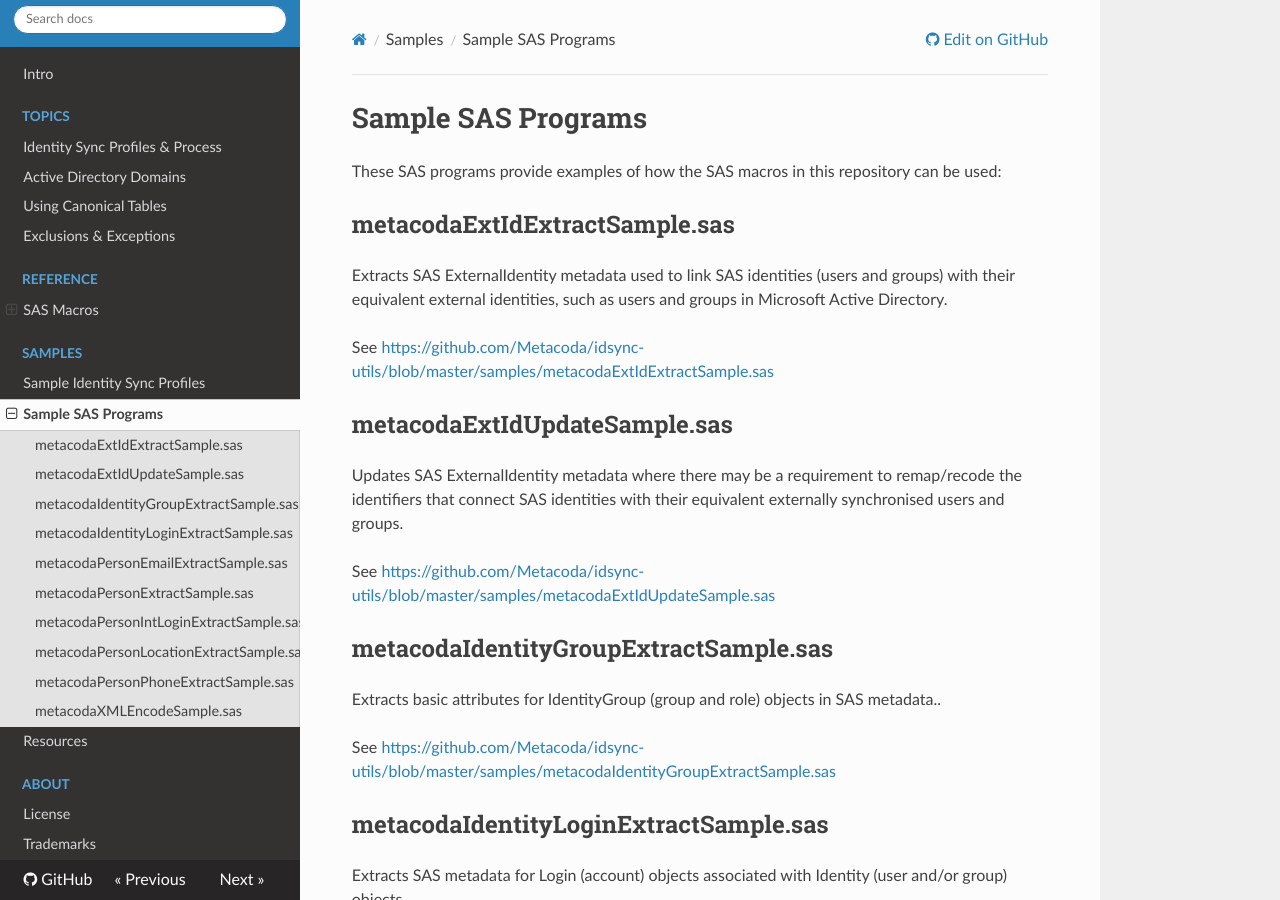
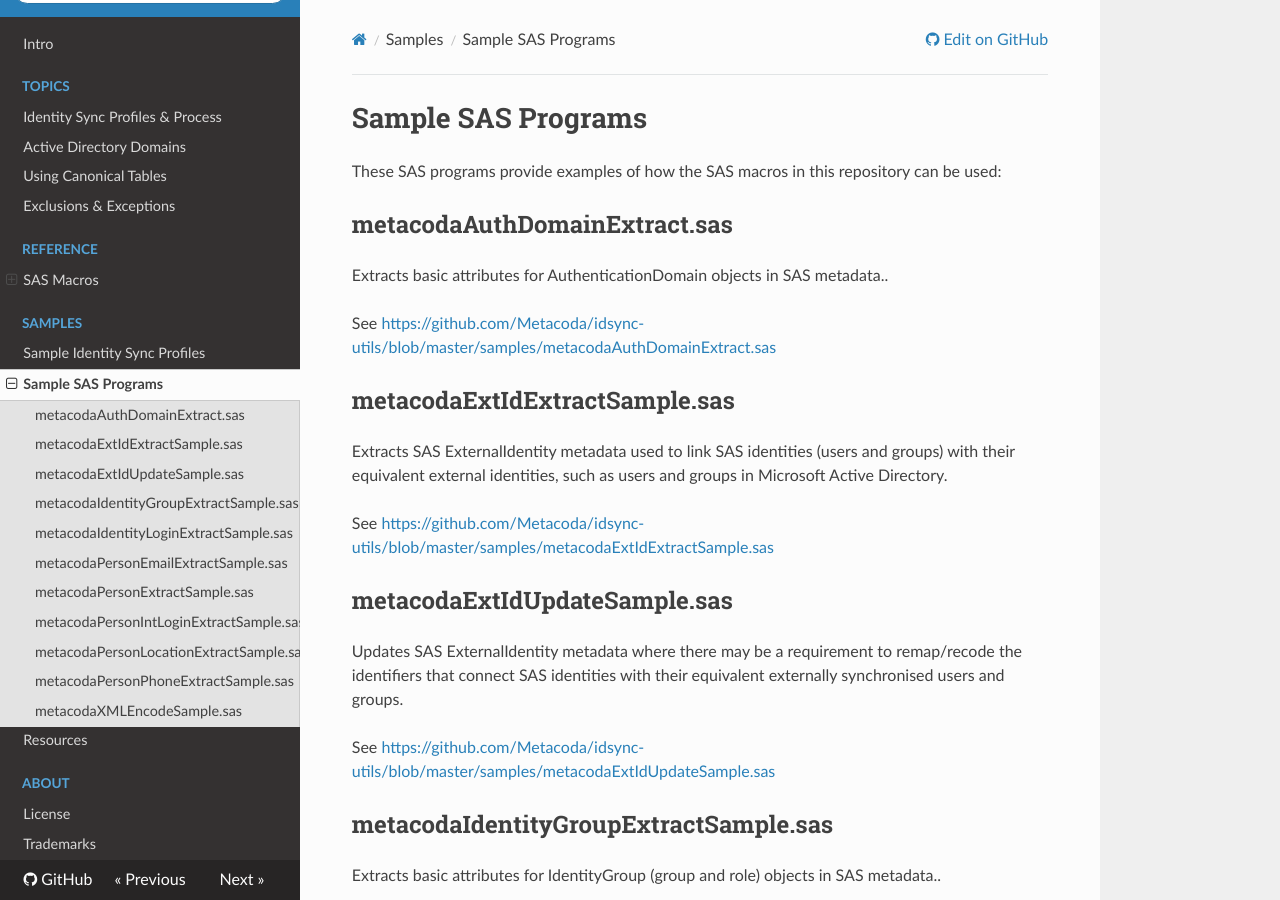
Before and after one commit to Metacoda/idsync-utils, an MkDocs documentation site: the page built from docs/samples/sas-samples.md, in a window 1280 px wide and 900 px high. Built offline with MkDocs 1.6.1, drawn with Linux system fonts in a browser that asks for light colours; nearby versions of some CDN libraries; old or Windows-style settings are respelled for this version of MkDocs.

Commit message:
Added metacodaAuthDomainExtract macro, sample and doc.

```diff
--- a/docs/samples/sas-samples.md
+++ b/docs/samples/sas-samples.md
@@ -1,6 +1,12 @@
 # Sample SAS Programs
 
 These SAS programs provide examples of how the SAS macros in this repository can be used:
+
+## metacodaAuthDomainExtract.sas
+
+Extracts basic attributes for AuthenticationDomain objects in SAS metadata..
+
+See <https://github.com/Metacoda/idsync-utils/blob/master/samples/metacodaAuthDomainExtract.sas>
 
 ## metacodaExtIdExtractSample.sas
 
--- a/mkdocs.yml
+++ b/mkdocs.yml
@@ -15,6 +15,7 @@ pages:
   - Reference:
     - SAS Macros:
       - Overview: 'sasautos/index.md'
+      - '%metacodaAuthDomainExtract': 'sasautos/metacodaAuthDomainExtract.md'
       - '%metacodaExtIdExtract': 'sasautos/metacodaExtIdExtract.md'
       - '%metacodaExtIdUpdate': 'sasautos/metacodaExtIdUpdate.md'
       - '%metacodaIdentityGroupExtract': 'sasautos/metacodaIdentityGroupExtract.md'
```
Also changed, not shown: docs/sasautos/index.md (+1 -0 lines), docs/sasautos/metacodaAuthDomainExtract.md (added, +39 -0 lines), 2 other files.
